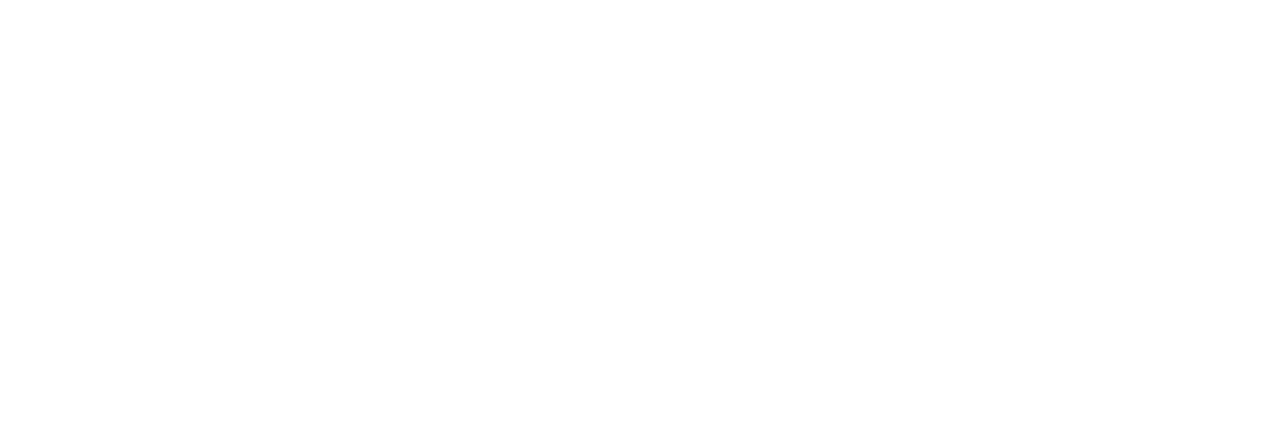
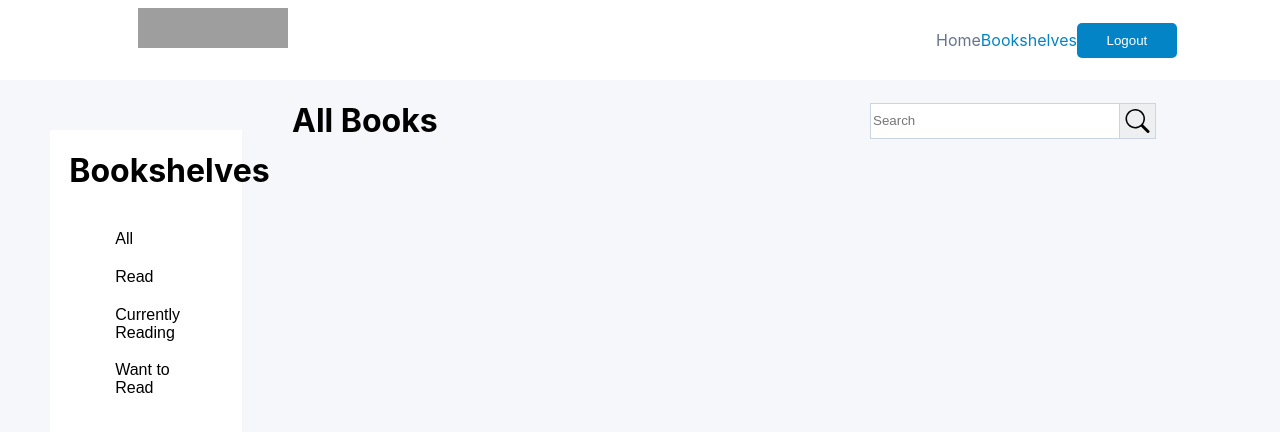
Before and after one commit to anveshvanam/Book-Hub, a React (Create React App) app: page /bookshelf in a window 1280 px wide. Shown: the top 432 px of the page. Built offline with nearby package versions, Linux system fonts and the light colour scheme; no server answers; grey boxes are pictures that could not be loaded; a web font is replaced by a local one.

Commit message:
add bookshelves layout and filters sidebar

```diff
--- a/src/App.js
+++ b/src/App.js
@@ -1,37 +1,16 @@
 import {Switch, Route} from 'react-router-dom'
 import Home from './components/Home'
 import LoginPage from './components/LoginPage'
+import Bookshelves from './components/Bookshelves'
 import './App.css'
 
 // use the below bookshelvesList for rendering read status of book items in Bookshelves Route
-
-const bookshelvesList = [
-  {
-    id: '22526c8e-680e-4419-a041-b05cc239ece4',
-    value: 'ALL',
-    label: 'All',
-  },
-  {
-    id: '37e09397-fab2-46f4-9b9a-66b2324b2e22',
-    value: 'READ',
-    label: 'Read',
-  },
-  {
-    id: '2ab42512-3d05-4fba-8191-5122175b154e',
-    value: 'CURRENTLY_READING',
-    label: 'Currently Reading',
-  },
-  {
-    id: '361d5fd4-9ea1-4e0c-bd47-da2682a5b7c8',
-    value: 'WANT_TO_READ',
-    label: 'Want to Read',
-  },
-]
 
 const App = () => (
   <Switch>
     <Route exact path="/" component={Home} />
     <Route exact path="/login" component={LoginPage} />
+    <Route exact path="/bookshelf" component={Bookshelves} />
   </Switch>
 )
 
--- /dev/null
+++ b/src/components/Bookshelves/index.css
@@ -0,0 +1,45 @@
+.bookshelves-bg-container {
+  display: flex;
+  min-height: 100vh;
+  background-color: #f5f7fa;
+}
+
+.sidebar-container {
+  width: 15%;
+  margin: 50px;
+  display: flex;
+  flex-direction: column;
+  align-items: center;
+  background-color: #ffffff;
+}
+
+.bookshelves-main-container {
+  display: flex;
+  flex-direction: column;
+  width: 75%;
+  background-color: #f5f7fa;
+}
+
+.filter-name-search-container {
+  display: flex;
+  width: 90%;
+  justify-content: space-between;
+}
+
+.search-container {
+  display: flex;
+  align-items: center;
+}
+
+.search-icon {
+  font-size: 36px;
+  padding: 5px;
+  border: 1px solid #cbd5e1;
+  background-color: #edeff1;
+  border-left: 0px;
+}
+.search-input {
+  height: 36px;
+  width: 250px;
+  border: 1px solid #cbd5e1;
+}
--- /dev/null
+++ b/src/components/Bookshelves/index.js
@@ -0,0 +1,133 @@
+import {Component} from 'react'
+import Loader from 'react-loader-spinner'
+import Cookies from 'js-cookie'
+import {BsSearch} from 'react-icons/bs'
+import Sidebar from '../Sidebar'
+import Header from '../Header'
+import './index.css'
+
+const apiStatusConstants = {
+  initial: 'INITIAL',
+  success: 'SUCCESS',
+  failure: 'FAILURE',
+  inProgress: 'IN_PROGRESS',
+}
+
+const bookshelvesList = [
+  {
+    id: '22526c8e-680e-4419-a041-b05cc239ece4',
+    value: 'ALL',
+    label: 'All',
+  },
+  {
+    id: '37e09397-fab2-46f4-9b9a-66b2324b2e22',
+    value: 'READ',
+    label: 'Read',
+  },
+  {
+    id: '2ab42512-3d05-4fba-8191-5122175b154e',
+    value: 'CURRENTLY_READING',
+    label: 'Currently Reading',
+  },
+  {
+    id: '361d5fd4-9ea1-4e0c-bd47-da2682a5b7c8',
+    value: 'WANT_TO_READ',
+    label: 'Want to Read',
+  },
+]
+
+class BookShelves extends Component {
+  state = {
+    activeTab: bookshelvesList[0].value,
+    activeTabName: bookshelvesList[0].label,
+    searchText: '',
+    booksList: [],
+    apiStatus: apiStatusConstants.initial,
+  }
+
+  componentDidMount() {
+    this.getBooks()
+  }
+
+  onChangeSearchInput = event => {
+    this.setState({searchText: event.target.value})
+  }
+
+  getFormattedData = books => ({
+    title: books.title,
+    id: books.id,
+    coverPic: books.cover_pic,
+    authorName: books.author_name,
+    rating: books.rating,
+    readStatus: books.read_status,
+  })
+
+  getBooks = async () => {
+    this.setState({apiStatus: apiStatusConstants.inProgress})
+    const {searchText, activeTab} = this.state
+    const url = `https://apis.ccbp.in/book-hub/books?shelf=${activeTab}&search=${searchText}`
+
+    const jwtToken = Cookies.get('jwt_token')
+    const options = {
+      method: 'GET',
+      headers: {
+        Authorization: `Bearer ${jwtToken}`,
+      },
+    }
+    const response = await fetch(url, options)
+    const data = await response.json()
+    // console.log(response)
+    console.log(data)
+
+    if (response.ok) {
+      const updatedBooks = data.books.map(eachItem =>
+        this.getFormattedData(eachItem),
+      )
+      // console.log(updatedBooks)
+
+      this.setState({
+        apiStatus: apiStatusConstants.success,
+        booksList: updatedBooks,
+      })
+    } else {
+      this.setState({apiStatus: apiStatusConstants.failure})
+    }
+  }
+
+  renderLoadingView = () => (
+    <div className="loader-container" testid="loader">
+      <Loader type="TailSpin" color="#0284C7" height={50} width={50} />
+    </div>
+  )
+
+  render() {
+    const {activeTabName} = this.state
+
+    return (
+      <>
+        <Header bookshelves />
+        <div className="bookshelves-bg-container">
+          <div className="sidebar-container">
+            <Sidebar bookshelvesList={bookshelvesList} />
+          </div>
+          <div className="bookshelves-main-container">
+            <div className="filter-name-search-container">
+              <h1 className="heading">{activeTabName} Books</h1>
+              <div className="search-container">
+                <input
+                  type="search"
+                  className="search-input"
+                  placeholder="Search"
+                  onChange={this.onChangeSearchInput}
+                />
+                <BsSearch className="search-icon" />
+              </div>
+            </div>
+          </div>
+        </div>
+      </>
+    )
+  }
+}
+
+export default BookShelves
--- /dev/null
+++ b/src/components/Sidebar/index.css
@@ -0,0 +1,38 @@
+.sidebar {
+  display: flex;
+  flex-direction: column;
+  width: 80%;
+  margin: 0px;
+  align-items: flex-start;
+  padding-left: 0px;
+}
+
+.filters-list {
+  list-style-type: none;
+  display: flex;
+  flex-direction: column;
+  justify-content: space-between;
+  align-items: flex-start;
+  height: 170px;
+  width: 80%;
+  margin-left: 0px;
+}
+
+.filter-button {
+  background-color: transparent;
+  border: 0px;
+  cursor: pointer;
+  align-self: flex-start;
+  width: 100%;
+  font-size: 16px;
+  text-align: left;
+
+  margin: 0px;
+}
+
+.filter-item {
+  width: 100%;
+  margin: 0px;
+  align-items: flex-start;
+  align-self: flex-start;
+}
--- /dev/null
+++ b/src/components/Sidebar/index.js
@@ -0,0 +1,22 @@
+import {Component} from 'react'
+import './index.css'
+
+const Sidebar = props => {
+  const {bookshelvesList} = props
+  return (
+    <div className="sidebar">
+      <h1 className="bookshelves-heading">Bookshelves</h1>
+      <ul className="filters-list">
+        {bookshelvesList.map(eachItem => (
+          <li className="filter-item">
+            <button type="button" className="filter-button">
+              {eachItem.label}
+            </button>
+          </li>
+        ))}
+      </ul>
+    </div>
+  )
+}
+
+export default Sidebar
```
